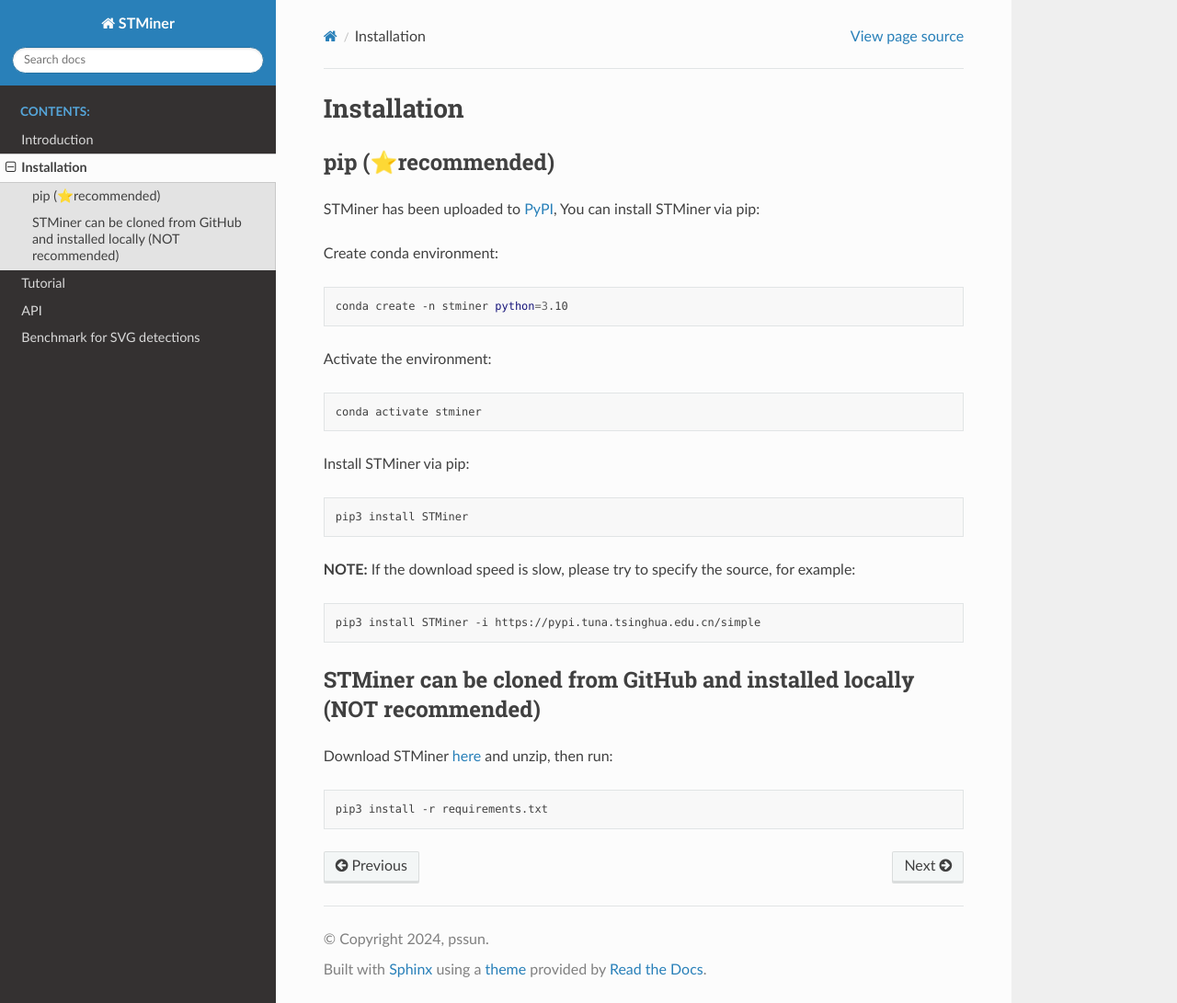
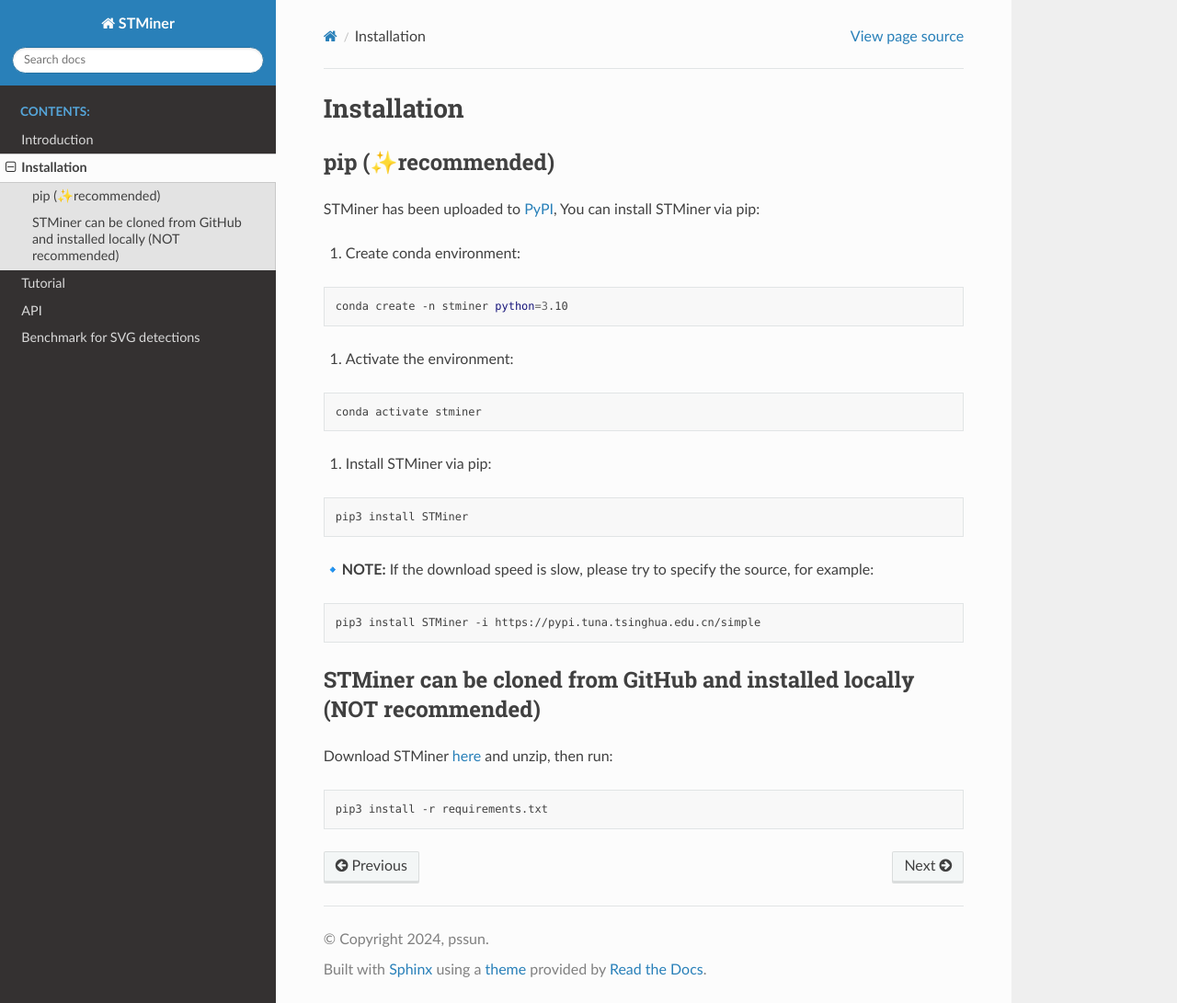
Before and after one commit to PSSUN/STMinerDoc, a Sphinx documentation site: the page built from source/Install/Install.md, in a window 1280 px wide and 1091 px high. Shown: the whole window at 92% size. Built offline with Sphinx 7.4.7 and the Read the Docs theme 3.1.0, drawn with Linux system fonts in a browser that asks for light colours; some of the changed lines change nothing that is shown.

Commit message:
Update Install.md

````diff
--- a/source/Install/Install.md
+++ b/source/Install/Install.md
@@ -1,26 +1,29 @@
 # Installation
 
-## pip (⭐recommended)
+## pip (✨recommended)
 STMiner has been uploaded to [PyPI](https://pypi.org/project/STMiner), You can install STMiner via pip:
 
-Create conda environment:
-```bash
-conda create -n stminer python=3.10
-```
+ 1. Create conda environment:
 
-Activate the environment:
-```bash
-conda activate stminer
-```
+  ```bash
+  conda create -n stminer python=3.10
+  ```
 
-Install STMiner via pip:
-```bash
-pip3 install STMiner
-```
-**NOTE:** If the download speed is slow, please try to specify the source, for example:
-```bash
-pip3 install STMiner -i https://pypi.tuna.tsinghua.edu.cn/simple
-```
+ 2. Activate the environment:
+
+  ```bash
+  conda activate stminer
+  ```
+
+ 3. Install STMiner via pip:
+
+  ```bash
+  pip3 install STMiner
+  ```
+  🔹**NOTE:** If the download speed is slow, please try to specify the source, for example:
+  ```bash
+  pip3 install STMiner -i https://pypi.tuna.tsinghua.edu.cn/simple
+  ```
 
 ## STMiner can be cloned from GitHub and installed locally (NOT recommended)
 Download STMiner [here](https://github.com/xjtu-omics/STMiner.git) and unzip, then run:
````
